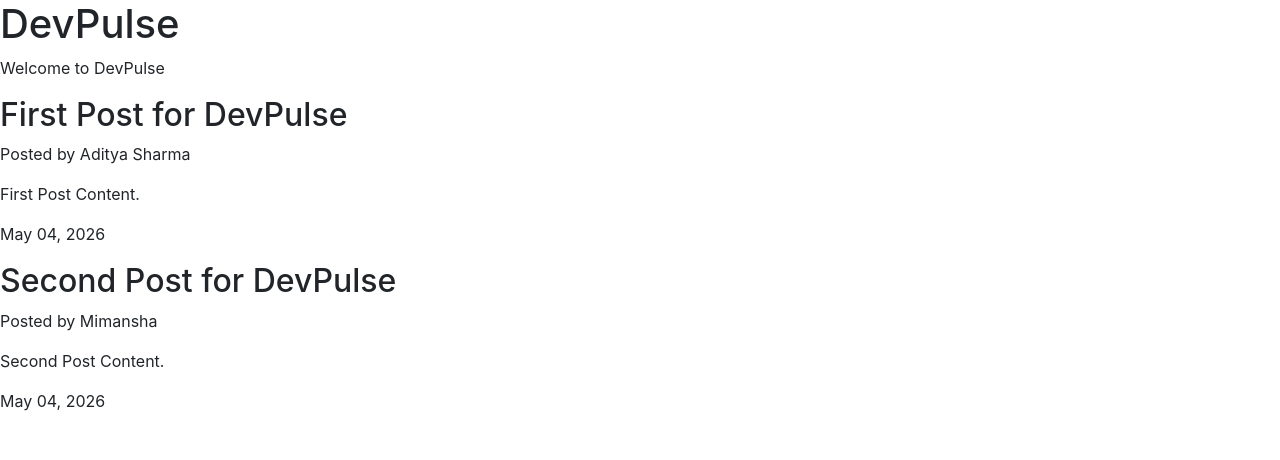
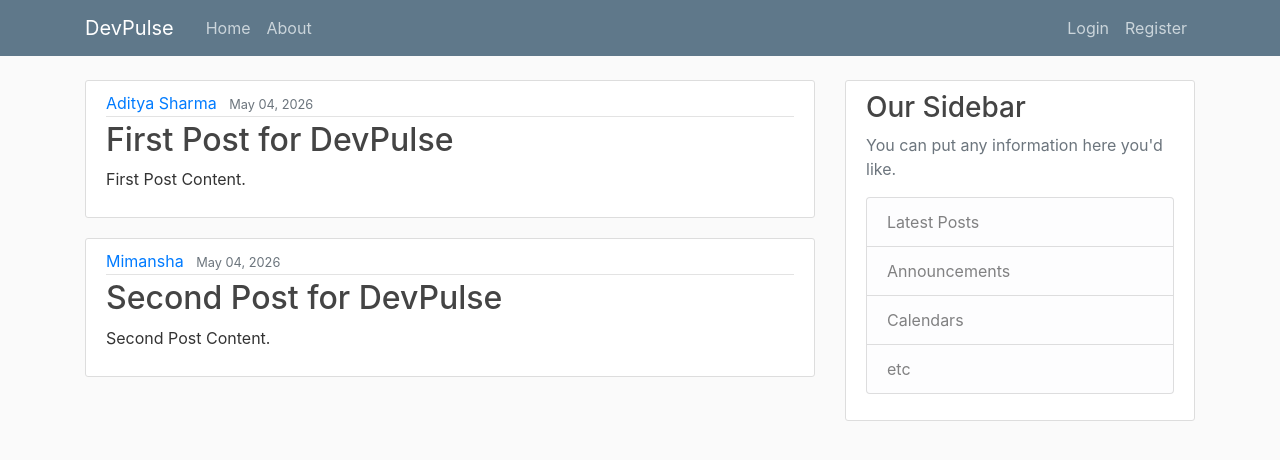
Before and after one commit to Aditya-0275/DevPulse, a Django app: page /DevQA/ in a window 1280 px wide. Shown: the top 460 px of the page. Run offline with Django 5.2, Linux system fonts and the light colour scheme.

Commit message:
feat: implement site-wide base layout with styling and article card components

```diff
--- /dev/null
+++ b/DevQA/static/DevQA/main.css
@@ -0,0 +1,89 @@
+body {
+    background: #fafafa;
+    color: #333333;
+    margin-top: 5rem;
+}
+
+h1,
+h2,
+h3,
+h4,
+h5,
+h6 {
+    color: #444444;
+}
+
+ul {
+    margin: 0;
+}
+
+.bg-steel {
+    background-color: #5f788a;
+}
+
+.site-header .navbar-nav .nav-link {
+    color: #cbd5db;
+}
+
+.site-header .navbar-nav .nav-link:hover {
+    color: #ffffff;
+}
+
+.site-header .navbar-nav .nav-link.active {
+    font-weight: 500;
+}
+
+.content-section {
+    background: #ffffff;
+    padding: 10px 20px;
+    border: 1px solid #dddddd;
+    border-radius: 3px;
+    margin-bottom: 20px;
+}
+
+.article-title {
+    color: #444444;
+}
+
+a.article-title:hover {
+    color: #428bca;
+    text-decoration: none;
+}
+
+.article-content {
+    white-space: pre-line;
+}
+
+.article-img {
+    height: 65px;
+    width: 65px;
+    margin-right: 16px;
+}
+
+.article-metadata {
+    padding-bottom: 1px;
+    margin-bottom: 4px;
+    border-bottom: 1px solid #e3e3e3
+}
+
+.article-metadata a:hover {
+    color: #333;
+    text-decoration: none;
+}
+
+.article-svg {
+    width: 25px;
+    height: 25px;
+    vertical-align: middle;
+}
+
+.account-img {
+    height: 125px;
+    width: 125px;
+    margin-right: 20px;
+    margin-bottom: 16px;
+}
+
+.account-heading {
+    font-size: 2.5rem;
+}
--- a/DevQA/templates/DevQA/base.html
+++ b/DevQA/templates/DevQA/base.html
@@ -1,3 +1,4 @@
+{% load static %}
 <!DOCTYPE html>
 <html lang="en">
 
@@ -9,6 +10,9 @@
     <!-- Bootstrap CSS -->
     <link rel="stylesheet" href="https://cdn.jsdelivr.net/npm/bootstrap@4.4.1/dist/css/bootstrap.min.css"
         integrity="sha384-Vkoo8x4CGsO3+Hhxv8T/Q5PaXtkKtu6ug5TOeNV6gBiFeWPGFN9MuhOf23Q9Ifjh" crossorigin="anonymous">
+
+    <link rel="stylesheet" type="text/css" href="{% static 'DevQA/main.css' %}">
+
     {% if title %}
     <title>DevPulse - {{ title }}</title>
     {% else %}
@@ -17,7 +21,48 @@
 </head>
 
 <body>
-    {% block content %}{% endblock content %}
+    <header class="site-header">
+        <nav class="navbar navbar-expand-md navbar-dark bg-steel fixed-top">
+            <div class="container">
+                <a class="navbar-brand mr-4" href="{% url 'devpulse-home' %}">DevPulse</a>
+                <button class="navbar-toggler" type="button" data-toggle="collapse" data-target="#navbarToggle"
+                    aria-controls="navbarToggle" aria-expanded="false" aria-label="Toggle navigation">
+                    <span class="navbar-toggler-icon"></span>
+                </button>
+                <div class="collapse navbar-collapse" id="navbarToggle">
+                    <div class="navbar-nav mr-auto">
+                        <a class="nav-item nav-link" href="{% url 'devpulse-home' %}">Home</a>
+                        <a class="nav-item nav-link" href="{% url 'devpulse-about' %}">About</a>
+                    </div>
+                    <!-- Navbar Right Side -->
+                    <div class="navbar-nav">
+                        <a class="nav-item nav-link" href="#">Login</a>
+                        <a class="nav-item nav-link" href="#">Register</a>
+                    </div>
+                </div>
+            </div>
+        </nav>
+    </header>
+    <main role="main" class="container">
+        <div class="row">
+            <div class="col-md-8">
+                {% block content %}{% endblock %}
+            </div>
+            <div class="col-md-4">
+                <div class="content-section">
+                    <h3>Our Sidebar</h3>
+                    <p class='text-muted'>You can put any information here you'd like.
+                    <ul class="list-group">
+                        <li class="list-group-item list-group-item-light">Latest Posts</li>
+                        <li class="list-group-item list-group-item-light">Announcements</li>
+                        <li class="list-group-item list-group-item-light">Calendars</li>
+                        <li class="list-group-item list-group-item-light">etc</li>
+                    </ul>
+                    </p>
+                </div>
+            </div>
+        </div>
+    </main>
     <script src="https://code.jquery.com/jquery-3.4.1.slim.min.js"
         integrity="sha384-J6qa4849blE2+poT4WnyKhv5vZF5SrPo0iEjwBvKU7imGFAV0wwj1yYfoRSJoZ+n"
         crossorigin="anonymous"></script>
--- a/DevQA/templates/DevQA/home.html
+++ b/DevQA/templates/DevQA/home.html
@@ -1,13 +1,17 @@
 {% extends "DevQA/base.html" %}
 {% block content %}
-<h1>DevPulse</h1>
-<p>Welcome to DevPulse</p>
 {% for post in discussion_thread %}
 {% if not post.isPrivate %}
-<h2>{{ post.title }}</h2>
-<p>Posted by {{ post.author }}</p>
-<p>{{ post.content }}</p>
-<p>{{ post.date_posted }}</p>
+<article class="media content-section">
+    <div class="media-body">
+        <div class="article-metadata">
+            <a class="mr-2" href="#">{{ post.author }}</a>
+            <small class="text-muted">{{ post.date_posted }}</small>
+        </div>
+        <h2><a class="article-title" href="#">{{ post.title }}</a></h2>
+        <p class="article-content">{{ post.content }}</p>
+    </div>
+</article>
 {% endif %}
 {% endfor %}
 {% endblock content%}
```
